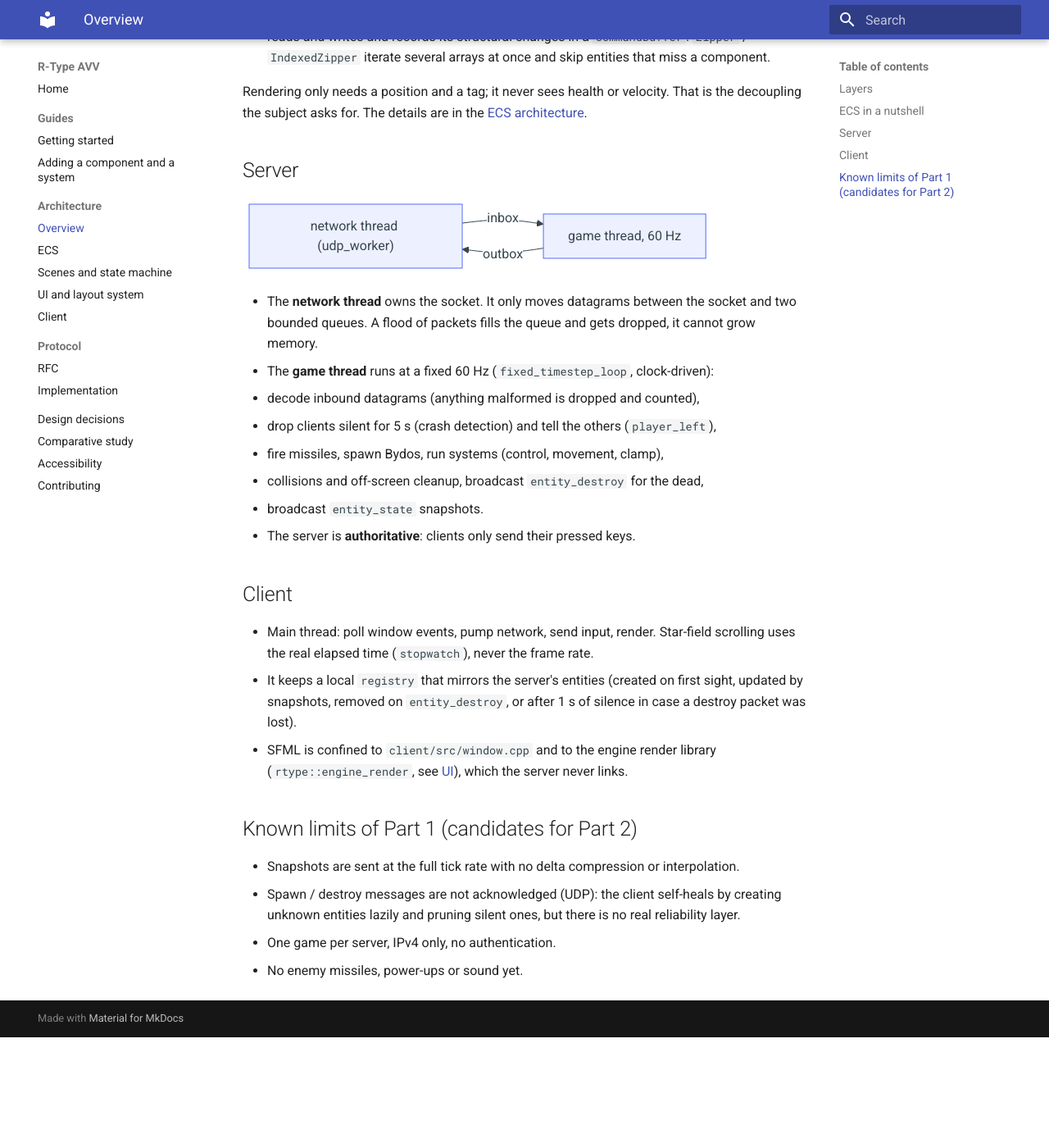
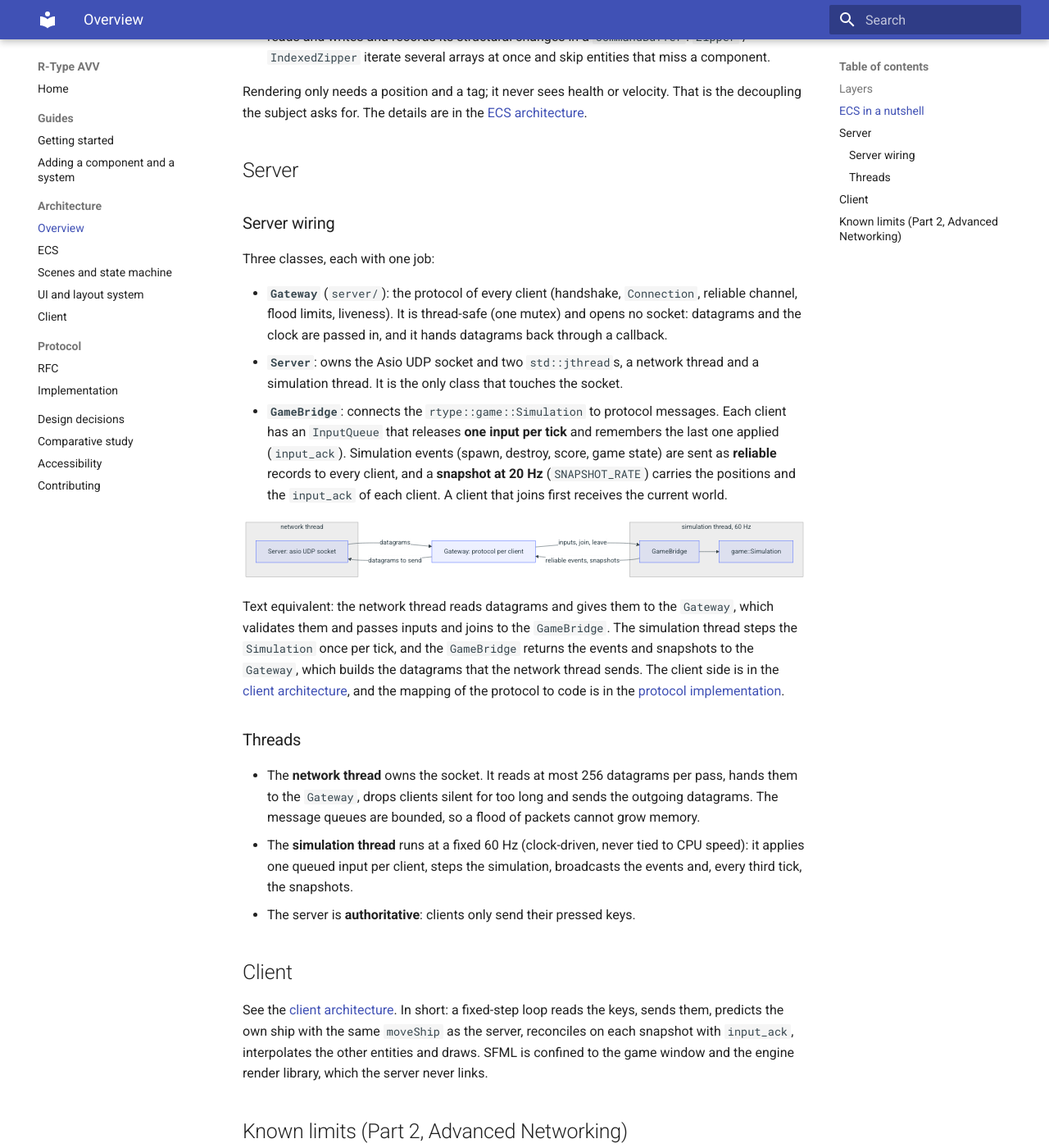
Before and after one commit to Chezrush/R-TYPE, an MkDocs documentation site: the page built from docs/architecture/overview.md, in a window 1280 px wide and 1400 px high, scrolled down 1326 px. Shown: the whole window at 82% size. Built offline with MkDocs 1.6.1 and Material for MkDocs 9.7.7, drawn with Linux system fonts in a browser that asks for light colours; before the commit the page ends 2591 px from its top, so only the background shows below that; some of the changed text lies outside the part shown.

Commit message:
docs(all): align the documentation with the final code

````diff
--- a/docs/architecture/overview.md
+++ b/docs/architecture/overview.md
@@ -41,36 +41,64 @@ decoupling the subject asks for. The details are in the [ECS architecture](ecs.m
 
 ## Server
 
+<a id="server-wiring"></a>
+
+### Server wiring
+
+Three classes, each with one job:
+
+- **`Gateway`** (`server/`): the protocol of every client (handshake, `Connection`, reliable
+  channel, flood limits, liveness). It is thread-safe (one mutex) and opens no socket: datagrams
+  and the clock are passed in, and it hands datagrams back through a callback.
+- **`Server`**: owns the Asio UDP socket and two `std::jthread`s, a network thread and a
+  simulation thread. It is the only class that touches the socket.
+- **`GameBridge`**: connects the `rtype::game::Simulation` to protocol messages. Each client has
+  an `InputQueue` that releases **one input per tick** and remembers the last one applied
+  (`input_ack`). Simulation events (spawn, destroy, score, game state) are sent as **reliable**
+  records to every client, and a **snapshot at 20 Hz** (`SNAPSHOT_RATE`) carries the positions
+  and the `input_ack` of each client. A client that joins first receives the current world.
+
 ```mermaid
 flowchart LR
-    net["network thread (udp_worker)"] -- inbox --> game["game thread, 60 Hz"]
-    game -- outbox --> net
+    subgraph net["network thread"]
+        socket["Server: asio UDP socket"]
+    end
+    subgraph sim["simulation thread, 60 Hz"]
+        bridge["GameBridge"] --> simulation["game::Simulation"]
+    end
+    socket -- "datagrams" --> gateway["Gateway: protocol per client"]
+    gateway -- "inputs, join, leave" --> bridge
+    bridge -- "reliable events, snapshots" --> gateway
+    gateway -- "datagrams to send" --> socket
 ```
 
-- The **network thread** owns the socket. It only moves datagrams between the socket and two
-  bounded queues. A flood of packets fills the queue and gets dropped, it cannot grow memory.
-- The **game thread** runs at a fixed 60 Hz (`fixed_timestep_loop`, clock-driven):
-  1. decode inbound datagrams (anything malformed is dropped and counted),
-  2. drop clients silent for 5 s (crash detection) and tell the others (`player_left`),
-  3. fire missiles, spawn Bydos, run systems (control, movement, clamp),
-  4. collisions and off-screen cleanup, broadcast `entity_destroy` for the dead,
-  5. broadcast `entity_state` snapshots.
+Text equivalent: the network thread reads datagrams and gives them to the `Gateway`, which
+validates them and passes inputs and joins to the `GameBridge`. The simulation thread steps the
+`Simulation` once per tick, and the `GameBridge` returns the events and snapshots to the
+`Gateway`, which builds the datagrams that the network thread sends. The client side is in the
+[client architecture](client.md), and the mapping of the protocol to code is in the
+[protocol implementation](../protocol/implementation.md).
+
+### Threads
+
+- The **network thread** owns the socket. It reads at most 256 datagrams per pass, hands them
+  to the `Gateway`, drops clients silent for too long and sends the outgoing datagrams. The
+  message queues are bounded, so a flood of packets cannot grow memory.
+- The **simulation thread** runs at a fixed 60 Hz (clock-driven, never tied to CPU speed):
+  it applies one queued input per client, steps the simulation, broadcasts the events and,
+  every third tick, the snapshots.
 - The server is **authoritative**: clients only send their pressed keys.
 
 ## Client
 
-- Main thread: poll window events, pump network, send input, render. Star-field scrolling
-  uses the real elapsed time (`stopwatch`), never the frame rate.
-- It keeps a local `registry` that mirrors the server's entities (created on first sight,
-  updated by snapshots, removed on `entity_destroy`, or after 1 s of silence in case a destroy
-  packet was lost).
-- SFML is confined to `client/src/window.cpp` and to the engine render library
-  (`rtype::engine_render`, see [UI](ui.md#rendering)), which the server never links.
+See the [client architecture](client.md). In short: a fixed-step loop reads the keys, sends
+them, predicts the own ship with the same `moveShip` as the server, reconciles on each
+snapshot with `input_ack`, interpolates the other entities and draws. SFML is confined to the
+game window and the engine render library, which the server never links.
 
-## Known limits of Part 1 (candidates for Part 2)
+## Known limits (Part 2, Advanced Networking)
 
-- Snapshots are sent at the full tick rate with no delta compression or interpolation.
-- Spawn / destroy messages are not acknowledged (UDP): the client self-heals by creating
-  unknown entities lazily and pruning silent ones, but there is no real reliability layer.
-- One game per server, IPv4 only, no authentication.
-- No enemy missiles, power-ups or sound yet.
+- Snapshots are absolute: no delta compression, no payload compression.
+- One game per server, no lobbies or rooms, IPv4 only, no authentication.
+- No lag compensation on the server.
+- Sound effects are generated and only played for shots and explosions.
````
Also changed, not shown: README.md (+13 -5 lines), docs/accessibility.md (+16 -10 lines), docs/comparative-study.md (+18 -2 lines), docs/decisions.md (+18 -1 lines), docs/guides/getting-started.md (+29 -11 lines), docs/protocol/implementation.md (+6 -3 lines).
